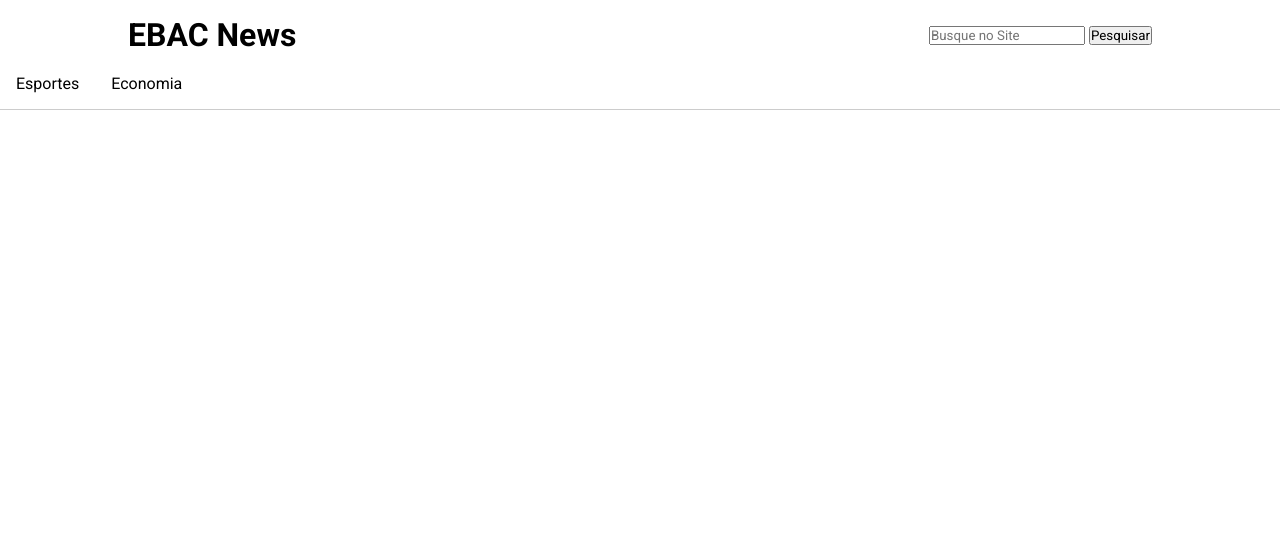
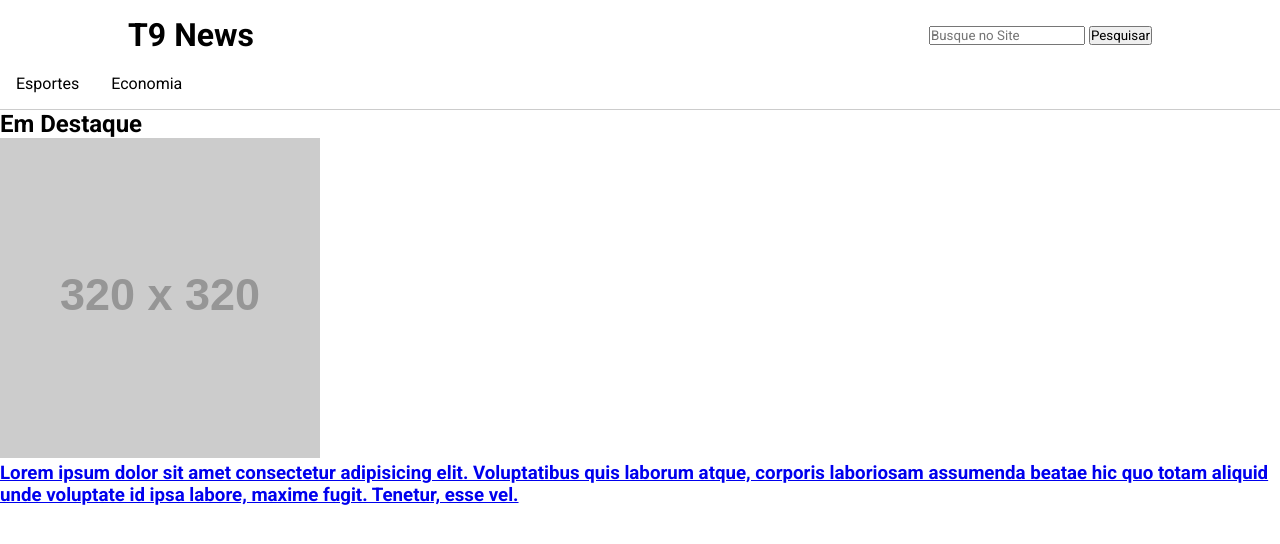
Before and after one commit to Tarcio2020/T9-News, a plain HTML site: page index.html in a window 1280 px wide. Drawn offline with Linux system fonts and the light colour scheme; placeholder pictures from the web are drawn by us.

Commit message:
add_Noticia

```diff
--- a/index.html
+++ b/index.html
@@ -19,7 +19,7 @@
     <!--Iremos criar um leyout de Noticias resposivel para vários tipos de dispositivos-->
     <header>
         <div class="container">
-            <h1>EBAC News</h1>
+            <h1>T9 News</h1>
             <form>
                 <input type="search" placeholder="Busque no Site">
                 <button type="submit">Pesquisar</button>
@@ -64,11 +64,27 @@
                 <div class="clear"></div>
             </nav>
         </div>
+    </header>
+    <div class="conteudo">
+        <main>
+            <section class="destaque">
+               <h2>Em Destaque</h2>
+               <article class="noticia">
+                    <a href="#">
+                        <img src="https://via.placeholder.com/320x320"/>
+                        <h3>
+                            Lorem ipsum dolor sit amet consectetur adipisicing elit. Voluptatibus quis laborum atque, corporis laboriosam assumenda beatae hic quo totam aliquid unde voluptate id ipsa labore, maxime fugit. Tenetur, esse vel.
+                        </h3>
+                    </a>
+               </article>
+            </section>
+        </main>
+        <aside>
+            <section class="">
 
-
-
-
-    </header>
+            </section>
+        </aside>
+    </div>
 
 </body>
 </html>
```
